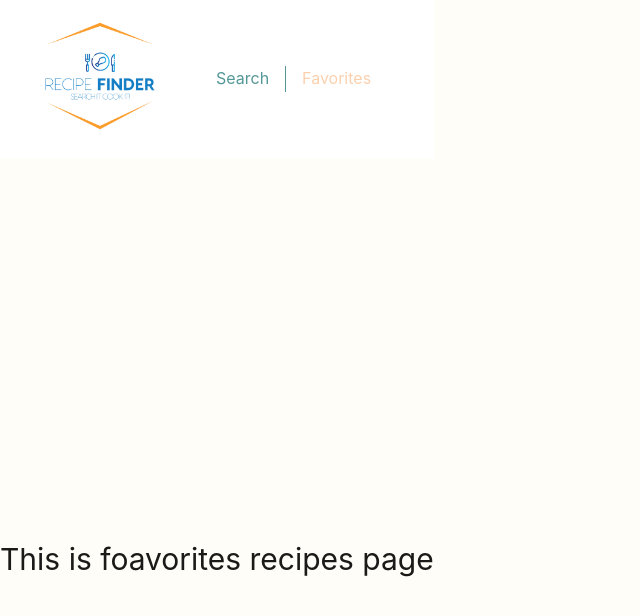
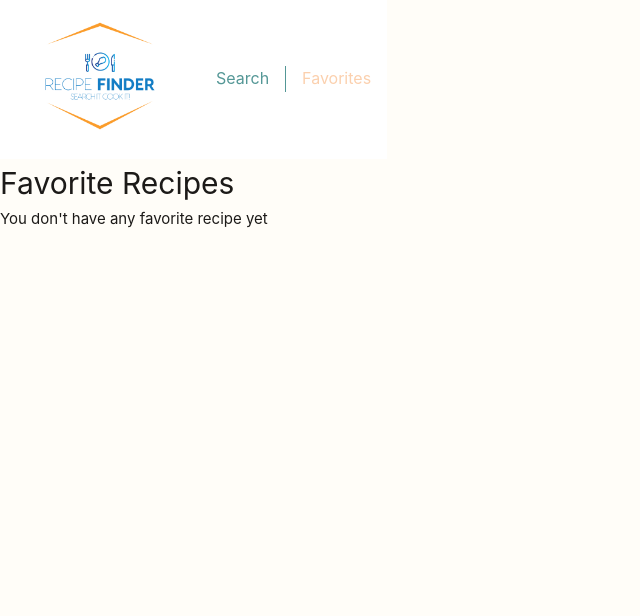
Before and after one commit to MarsKubeX/recipe-finder, a Vue app: page /favorite-recipes in a window 1280 px wide. Shown: the top 616 px of the page, without its empty margins (0-640 px from the left). Built offline with nearby package versions, Linux system fonts and the light colour scheme.

Commit message:
Added favorite recipes view

```diff
--- a/src/components/RecipeCard.vue
+++ b/src/components/RecipeCard.vue
@@ -142,7 +142,6 @@ const toggleFavorite = () => {
 .toast {
   position: fixed;
   bottom: 20px;
-  left: 50%;
   transform: translateX(-50%);
   background: var(--color-background-toast);
   color: white;
--- a/src/views/FavoriteRecipes.vue
+++ b/src/views/FavoriteRecipes.vue
@@ -1,15 +1,111 @@
 <template>
-  <div class="about">
-    <h1>This is foavorites recipes page</h1>
+  <div class="recipe-list-container">
+    <h1>Favorite Recipes</h1>
+    <div v-if="favoritesRecipes.length" class="grid-container">
+      <RecipeCard
+        v-for="recipe in favoritesRecipes"
+        :id="recipe.id"
+        :key="recipe.title"
+        :title="recipe.title"
+        :imageUrl="recipe.imageUrl"
+        :shortDescription="recipe.shortDescription"
+        :steps="recipe.steps"
+        :ingredients="recipe.ingredients"
+        :preparationTime="recipe.preparationTime"
+      ></RecipeCard>
+    </div>
+    <div v-else>You don't have any favorite recipe yet</div>
+  </div>
+</template>
+
+<script setup lang="ts">
+import RecipeCard from '@/components/RecipeCard.vue'
+import { useRecipesStore } from '@/stores/recipes.store'
+import { storeToRefs } from 'pinia'
+import { recipes } from '@/views/recipes.mock'
+import { computed } from 'vue'
+const store = useRecipesStore()
+const { favoriteRecipeIds } = storeToRefs(store)
+const favoritesRecipes = computed(() =>
+  recipes.filter((recipe) => favoriteRecipeIds.value.includes(recipe.id)),
+)
+</script>
+
+<style scoped>
+.recipe-list-container {
+  display: flex;
+  flex-direction: column;
+  justify-content: center;
+}
+
+.grid-container {
+  width: 100%;
+  max-width: 80rem;
+  display: grid;
+  grid-template-columns: 1fr; /* Una sola columna */
+  gap: 2rem;
+}
+
+/* Para pantallas medianas (a partir de 768px) */
+@media (min-width: 768px) {
+  .grid-container {
+    grid-template-columns: repeat(2, 1fr); /* Dos columnas */
+  }
+}
+
+/* Para pantallas grandes (a partir de 1024px) */
+@media (min-width: 1024px) {
+  .grid-container {
+    grid-template-columns: repeat(3, 1fr); /* Tres columnas */
+  }
+}
+</style>
+
+<!-- <template>
+  <div class="recipe-list-container">
+    <div v-if="displayedRecipes.length" class="grid-container">
+      <RecipeCard
+        v-for="recipe in favoriteRecipies"
+        :id="recipe.id"
+        :key="recipe.title"
+        :title="recipe.title"
+        :imageUrl="recipe.imageUrl"
+        :shortDescription="recipe.shortDescription"
+        :steps="recipe.steps"
+        :ingredients="recipe.ingredients"
+        :preparationTime="recipe.preparationTime"
+      ></RecipeCard>
+    </div>
+    <div v-else>No recipes found</div>
   </div>
 </template>
 
 <style>
-@media (min-width: 1024px) {
-  .about {
-    min-height: 100vh;
-    display: flex;
-    align-items: center;
+.recipe-list-container {
+  display: flex;
+  justify-content: center;
+  margin: 2rem 0;
+}
+
+.grid-container {
+  width: 100%;
+  max-width: 80rem;
+  display: grid;
+  grid-template-columns: 1fr; /* Una sola columna */
+  gap: 2rem;
+}
+
+/* Para pantallas medianas (a partir de 768px) */
+@media (min-width: 768px) {
+  .grid-container {
+    grid-template-columns: repeat(2, 1fr); /* Dos columnas */
   }
 }
-</style>
+
+/* Para pantallas grandes (a partir de 1024px) */
+@media (min-width: 1024px) {
+  .grid-container {
+    grid-template-columns: repeat(3, 1fr); /* Tres columnas */
+  }
+}
+</style> -->
```
